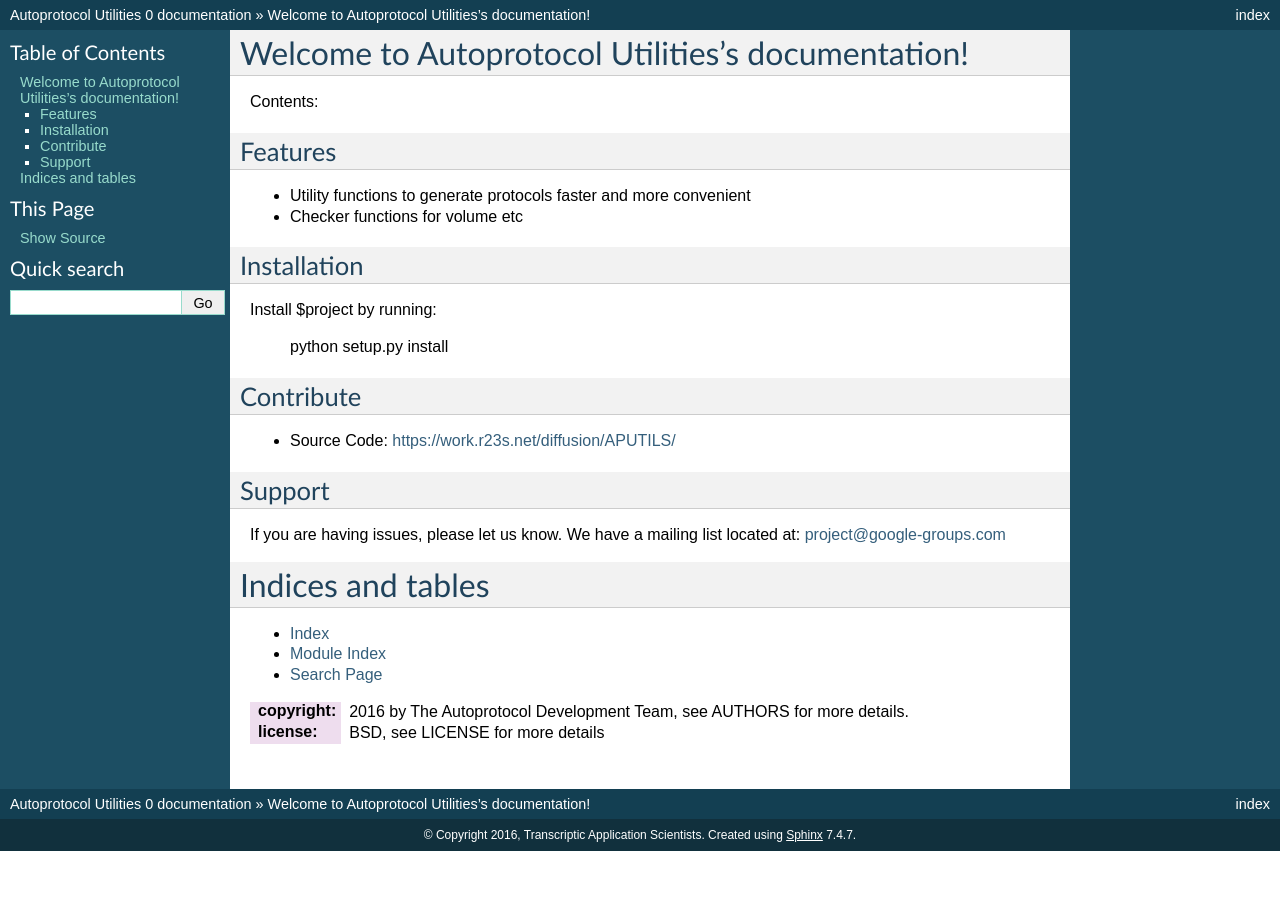
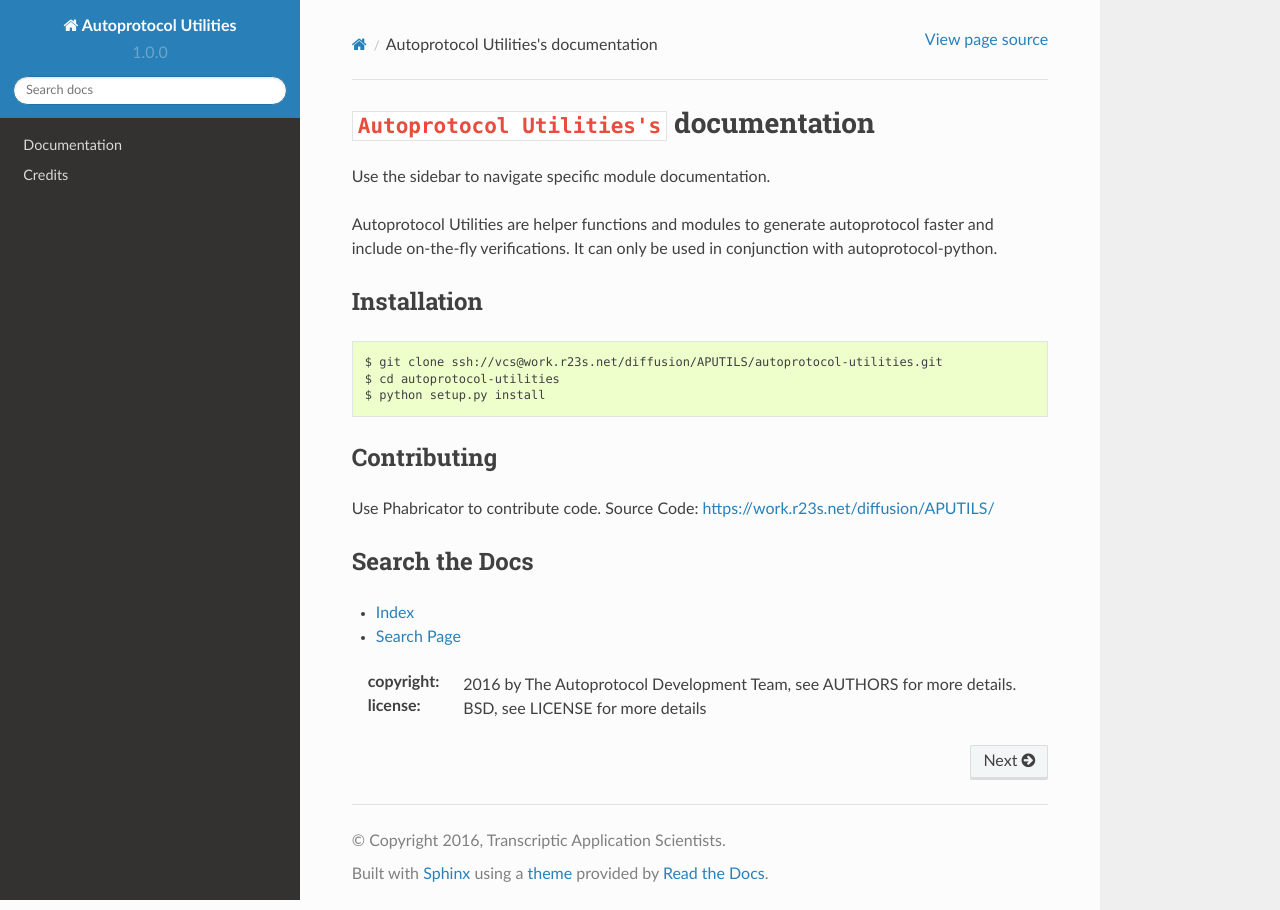
Before and after one commit to autoprotocol/autoprotocol-utilities, a Sphinx documentation site: the page built from docs/index.rst, in a window 1280 px wide. Built offline with Sphinx 7.4.7 and the Read the Docs theme 2.0.0, drawn with Linux system fonts in a browser that asks for light colours.

Commit message:
documentation working. cd into docs and run `make html` and view in your browser. you need to install some sphinx packages

```diff
--- a/docs/conf.py
+++ b/docs/conf.py
@@ -18,7 +18,7 @@ import os
 # If extensions (or modules to document with autodoc) are in another directory,
 # add these directories to sys.path here. If the directory is relative to the
 # documentation root, use os.path.abspath to make it absolute, like shown here.
-#sys.path.insert(0, os.path.abspath('.'))
+sys.path.insert(0, os.path.abspath('../autoprotool_utilities'))
 
 # -- General configuration ------------------------------------------------
 
@@ -30,6 +30,9 @@ import os
 # ones.
 extensions = [
     'sphinx.ext.coverage',
+    'sphinx.ext.autodoc',
+    'sphinx.ext.viewcode',
+    'sphinxcontrib.napoleon'
 ]
 
 # Add any paths that contain templates here, relative to this directory.
@@ -37,6 +40,18 @@ templates_path = ['_templates']
 
 # The suffix of source filenames.
 source_suffix = '.rst'
+
+# Napoleon settings
+napoleon_google_docstring = False
+napoleon_numpy_docstring = True
+napoleon_include_private_with_doc = False
+napoleon_include_special_with_doc = True
+napoleon_use_admonition_for_examples = False
+napoleon_use_admonition_for_notes = True
+napoleon_use_admonition_for_references = False
+napoleon_use_ivar = False
+napoleon_use_param = True
+napoleon_use_rtype = True
 
 # The encoding of source files.
 #source_encoding = 'utf-8-sig'
@@ -53,13 +68,13 @@ copyright = u'2016, Transcriptic Application Scientists'
 # built documents.
 #
 # The short X.Y version.
-version = '1'
+version = '1.0.0'
 # The full version, including alpha/beta/rc tags.
-release = '0'
+release = '1.0.0'
 
 # The language for content autogenerated by Sphinx. Refer to documentation
 # for a list of supported languages.
-#language = None
+language = 'en'
 
 # There are two options for replacing |today|: either, you set today to some
 # non-false value, then it is used:
@@ -76,7 +91,7 @@ exclude_patterns = ['_build']
 #default_role = None
 
 # If true, '()' will be appended to :func: etc. cross-reference text.
-#add_function_parentheses = True
+add_function_parentheses = True
 
 # If true, the current module name will be prepended to all description
 # unit titles (such as .. function::).
@@ -243,9 +258,18 @@ man_pages = [
 #  dir menu entry, description, category)
 texinfo_documents = [
   ('index', 'AutoprotocolUtilities', u'Autoprotocol Utilities Documentation',
-   u'Transcriptic Application Scientists', 'AutoprotocolUtilities', 'One line description of project.',
+   u'Transcriptic Application Scientists', 'AutoprotocolUtilities', 'Internal support function for Autoprotocol python',
    'Miscellaneous'),
 ]
+
+# on_rtd is whether we are on readthedocs.org
+import os
+on_rtd = os.environ.get('READTHEDOCS', None) == 'True'
+
+if not on_rtd:  # only import and set the theme if we're building docs locally
+    import sphinx_rtd_theme
+    html_theme = 'sphinx_rtd_theme'
+    html_theme_path = [sphinx_rtd_theme.get_html_theme_path()]
 
 # Documents to append as an appendix to all manuals.
 #texinfo_appendices = []
--- a/docs/index.rst
+++ b/docs/index.rst
@@ -1,45 +1,37 @@
-.. Autoprotocol Utilities documentation master file, created by
-
-Welcome to Autoprotocol Utilities's documentation!
+``Autoprotocol Utilities's`` documentation
 ==================================================
 
-Contents:
+.. toctree::
+   :hidden:
 
-.. toctree::
-   :maxdepth: 2
+   Documentation <autoprotocol_utilities>
+   AUTHORS
 
+Use the sidebar to navigate specific module documentation.
 
-Features
---------
+Autoprotocol Utilities are helper functions and modules to generate autoprotocol faster and include on-the-fly verifications. It can only be used in conjunction with autoprotocol-python.
 
-- Utility functions to generate protocols faster and more convenient
-- Checker functions for volume etc
 
 Installation
 ------------
+.. code-block:: none
 
-Install $project by running:
-
-    python setup.py install
-
-Contribute
-----------
-
-- Source Code: https://work.r23s.net/diffusion/APUTILS/
-
-Support
--------
-
-If you are having issues, please let us know.
-We have a mailing list located at: project@google-groups.com
+	$ git clone ssh://vcs@work.r23s.net/diffusion/APUTILS/autoprotocol-utilities.git
+	$ cd autoprotocol-utilities
+	$ python setup.py install
 
 
+Contributing
+------------
 
-Indices and tables
-==================
+Use Phabricator to contribute code.
+Source Code: https://work.r23s.net/diffusion/APUTILS/
+
+
+Search the Docs
+---------------
 
 * :ref:`genindex`
-* :ref:`modindex`
 * :ref:`search`
 
 :copyright: 2016 by The Autoprotocol Development Team, see AUTHORS
--- /dev/null
+++ b/docs/requirements.txt
@@ -0,0 +1 @@
+sphinxcontrib-napoleon
--- /dev/null
+++ b/docs/setup.py
@@ -0,0 +1,10 @@
+from setuptools import setup
+
+setup(
+    name='autoprotocol-utilities',
+    url='git clone ssh://vcs@work.r23s.net/diffusion/APUTILS/autoprotocol-utilities.git',
+    author='Vanessa Biggers, Cornelia Scheitz',
+    author_email="vanessa@transcriptic.com, conny@transcriptic.com",
+    version='1.0.0',
+    packages=['autoprotocol-utilities']
+)
--- a/setup.py
+++ b/setup.py
@@ -3,7 +3,7 @@ from setuptools import setup
 setup(name='autoprotocol_utilities',
       version='0.1',
       description='Helper methods to construct protocols using autoprotocol-python.',
-      url='http://github.com/storborg/funniest',
+      url='git clone ssh://vcs@work.r23s.net/diffusion/APUTILS/autoprotocol-utilities.git',
       author='Conny Scheitz, Vanessa Biggers and all past and present Application Scientists',
       author_email='conny@transcriptic.com, vanessa@transcriptic.com',
       license='MIT',
```
Also changed, not shown: docs/AUTHORS.rst (added, +8 -0 lines), docs/autoprotocol_utilities.rst (added, +106 -0 lines), 3 other files.
